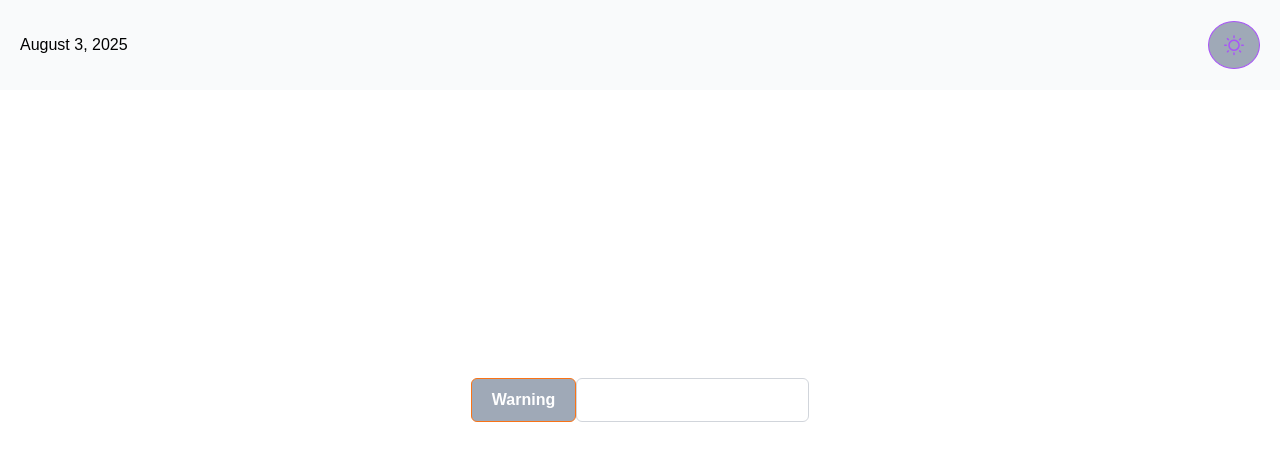
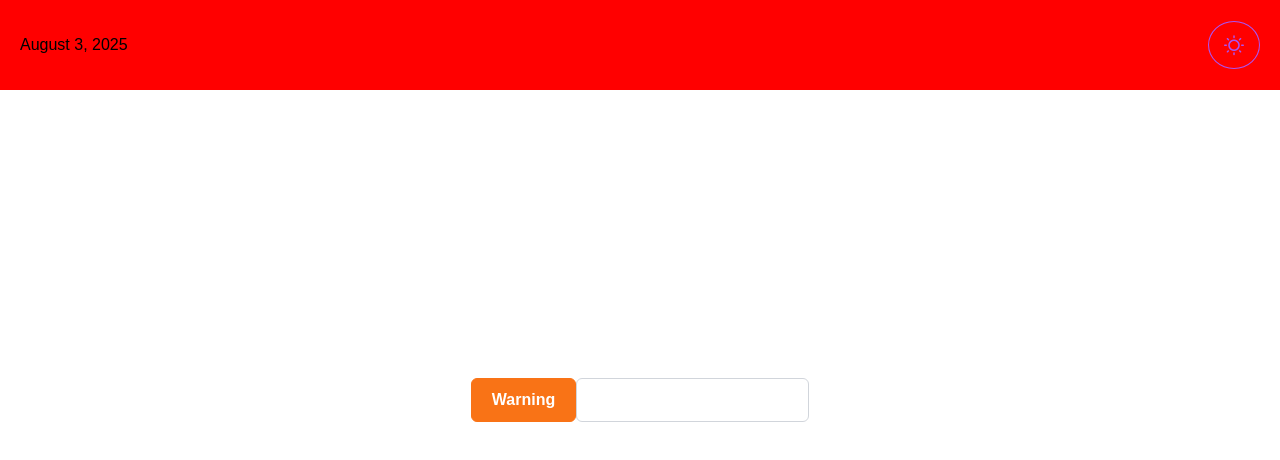
Before and after one commit to oleksandriia-it-team/finman, a Next.js app: page / in a window 1280 px wide. Shown: the top 460 px of the page. Built offline with nearby package versions, Linux system fonts and the light colour scheme.

Commit message:
added editorconfig, moved variables

```diff
--- a/src/app/layout.tsx
+++ b/src/app/layout.tsx
@@ -1,6 +1,6 @@
 'use client';
 
-import './globals.scss';
+import './styles/globals.scss';
 import Header from '../shared/сomponents/header/header';
 
 import { Provider } from 'react-redux';
--- a/src/app/globals.scss
+++ b/src/app/styles/globals.scss
@@ -1,3 +1,5 @@
+@import 'variables';
+
 @layer tailwind-base, primereact, tailwind-utilities;
 
 @layer tailwind-base {
@@ -8,6 +10,7 @@
   @tailwind components;
   @tailwind utilities;
 }
+
 body {
   margin: 0;
   padding: 0;
--- /dev/null
+++ b/src/app/styles/variables.scss
@@ -0,0 +1,8 @@
+body {
+  &:has(.light-theme) {
+    --mark-bg: red;
+  }
+  &:has(.dark-theme) {
+    --mark-bg: green;
+  }
+}
--- a/src/shared/сomponents/header/styles/header.component.scss
+++ b/src/shared/сomponents/header/styles/header.component.scss
@@ -2,8 +2,5 @@
 .custom-toolbar.p-toolbar {
   border: 0;
   border-radius: 0;
+  background-color: var(--mark-bg);
 }
-
-Button{
-  background: var(--bluegray-300)
-}
--- a/src/shared/сomponents/load-theme/load-theme.component.tsx
+++ b/src/shared/сomponents/load-theme/load-theme.component.tsx
@@ -59,6 +59,9 @@ export default function LoadThemeComponent({ children }: ChildrenComponentProps)
     <>
       <link id="theme" rel="stylesheet" href={ `/themes/${ theme }/theme.css` } ref={ linkStyleRef }/>
 
+      {
+        linkStyleLoading || linkStyleError
+          ? (
             <div
               className={ `w-screen h-screen flex justify-center items-center ${ mode === 'light' ? 'bg-white' : 'bg-black' }` }>
               { linkStyleLoading && (
@@ -68,9 +71,13 @@ export default function LoadThemeComponent({ children }: ChildrenComponentProps)
               { linkStyleError && (
                 <span className="text-sm text-red-500">Load theme error! Please try later</span>
               ) }
-
-        { !linkStyleLoading && !linkStyleError && (children) }
             </div>
+          ) : (
+            <div className={ `${ mode }-theme` }>
+              { children }
+            </div>
+          )
+      }
     </>
   );
 
```
Also changed, not shown: 1 other file (tests, documents, lock files or other folders). Lines whose indentation alone changed are shown as unchanged.
